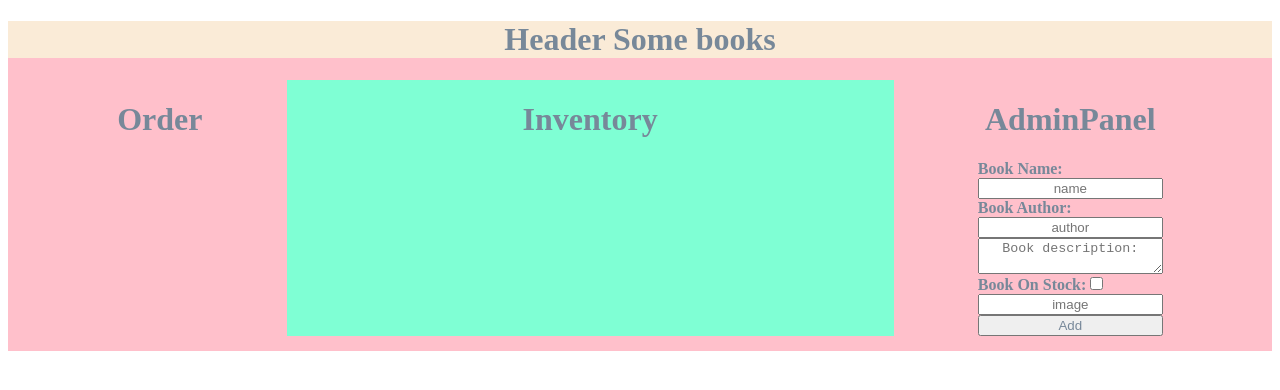
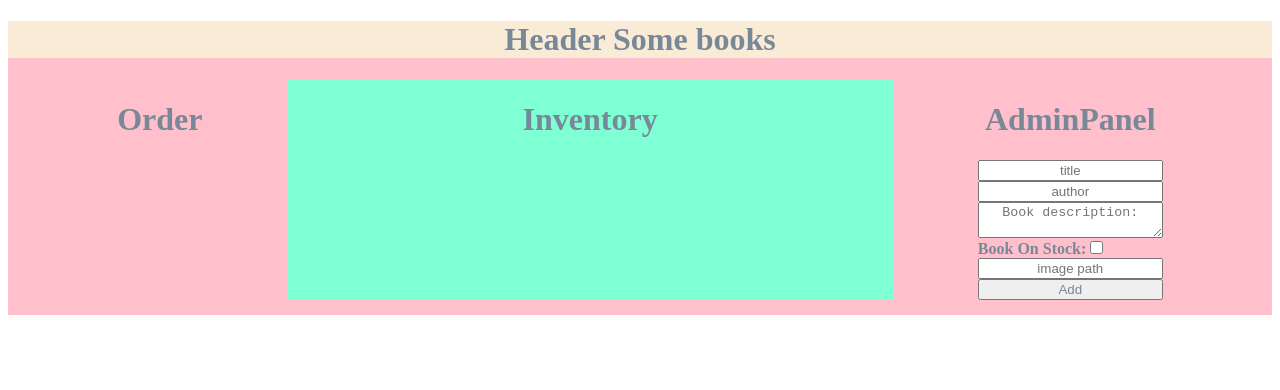
Before and after one commit to AHerod/bookstore, a React (Create React App) app: page / in a window 1280 px wide. Shown: the top 390 px of the page. Built offline with nearby package versions, Linux system fonts and the light colour scheme.

Commit message:
elements list in the inventory added

```diff
--- a/src/components/AdminPanel.js
+++ b/src/components/AdminPanel.js
@@ -1,22 +1,76 @@
 import React from "react";
 
 
-export default class AdminPanel extends React.Component{
+export default class AdminPanel extends React.Component {
+    constructor(props) {
+        super(props);
+        this.state = {
+            book: {
+                title: "",
+                author: "",
+                description: "",
+                onStock: true,
+                image: ""
+            },
+        };
+    }
 
-    render(){
+    handleChange = (event) => {
+
+
+        let newBook;
+        if (event.target.name === "onStock") {
+
+            newBook = {
+                ...this.state.book,
+                [event.target.name]: event.target.checked
+
+            }
+
+
+        } else {
+            newBook = {
+
+                ...this.state.book,
+                [event.target.name]: event.target.value
+            };
+
+        }
+
+        this.setState({
+
+            book: newBook
+        })
+    };
+
+    addNewBook = (event) => {
+
+        event.preventDefault();
+
+        let newBook = {...this.state.book};
+
+        this.props.addBook(newBook);
+
+        event.currentTarget.reset();
+    }
+
+    render() {
         return (
             <div className="adminPanel">
                 <h1>AdminPanel</h1>
-                <form>
-                    <label htmlFor="bookNameInput"> Book Name: </label>
-                    <input type="text" placeholder="name" id ="Name" name = "Name"/>
-                    <label htmlFor="bookNameAuthor"> Book Author: </label>
-                    <input type="text" placeholder="author" id ="Author" name = "Author"/>
-                    <textarea placeholder="Book description:" id="Description" name="Description"/>
-                    <label for="bookOnStock"> Book On Stock:
-                    <input type="checkbox" id="bookOnStock" name="bookOnStock"/>
+                <form onSubmit={this.addNewBook}>
+                    <input type="text" placeholder="title" id="title" name="title" value={this.state.title}
+                           onChange={this.handleChange}/>
+                    <input type="text" placeholder="author" id="author" name="author" value={this.state.author}
+                           onChange={this.handleChange}/>
+                    <textarea placeholder="Book description:" id="description" name="description"
+                              value={this.state.description} onChange={this.handleChange}/>
+                    <label htmlFor="onStock"> Book On Stock:
+                        <input type="checkbox" id="onStock" name="onStock" onChange={this.handleChange}
+                               value={this.state.onStock}/>
                     </label>
-                    <input type="text" placeholder="image" id="Image" name="Image"/>
+                    <input type="text" placeholder="image path" id="image" name="image" onChange={this.handleChange}
+                           value={this.state.image}/>
                     <button type="submit" className="button-form-submit">Add</button>
                 </form>
             </div>
--- a/src/components/App.js
+++ b/src/components/App.js
@@ -6,14 +6,33 @@ import Inventory from "./Inventory";
 import "../sass/main.css";
 
 class App extends Component {
+    constructor() {
+        super();
+        this.state = {
+            books: []
+        }
+    }
+
+    addNewBook = (book) => {
+
+        let newBooks = [...this.state.books];
+
+        newBooks.push(book);
+
+        this.setState({
+            books: newBooks
+        })
+
+    }
+
     render() {
         return (
             <div className="app">
                 <Header className="header"/>
                 <div className="wrapper-section">
                     <Order className="order"/>
-                    <Inventory className="inventory"/>
-                    <AdminPanel/>
+                    <Inventory className="inventory" books={this.state.books}/>
+                    <AdminPanel books={this.state.books} addBook={this.addNewBook}/>
                 </div>
             </div>
         );
--- a/src/components/Inventory.js
+++ b/src/components/Inventory.js
@@ -4,9 +4,14 @@ import React from "react";
 export default class Inventory extends React.Component{
 
     render(){
+
+        const bookListing = this.props.books.map(element => {
+            return  <div> {element.title} </div>
+        })
         return (
             <div className="inventory">
                 <h1>Inventory</h1>
+                    {bookListing}
             </div>
         )
     }
```
Also changed, not shown: src/components/BookView.js (added).
